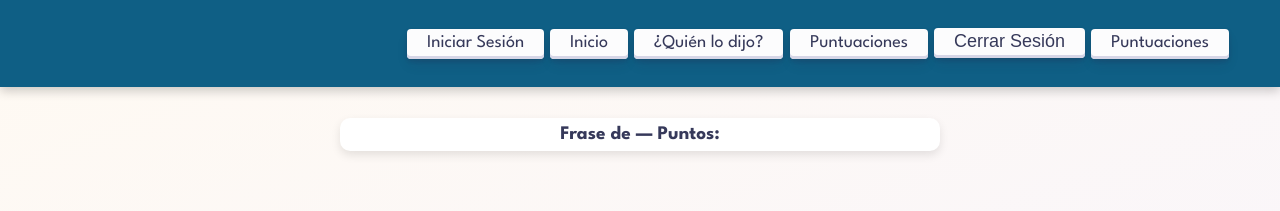
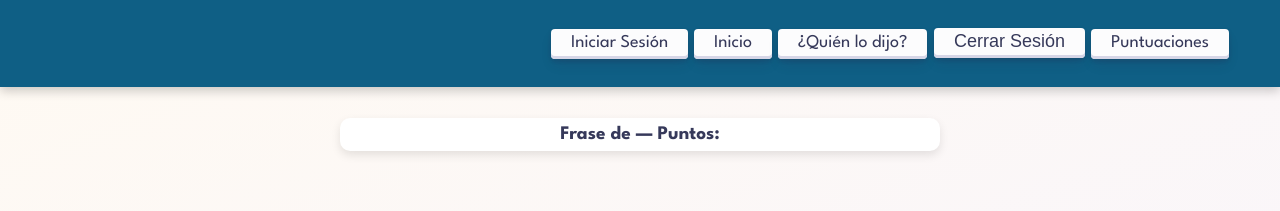
Before and after one commit to PioIX/2025-TPIN-1-G17, a plain HTML site: page front/quienlodijo.html in a window 1280 px wide. Shown: the top 211 px of the page. Drawn offline with Linux system fonts and the light colour scheme.

Commit message:
retoques

```diff
--- a/back/index.js
+++ b/back/index.js
@@ -32,7 +32,8 @@ app.get('/', function (req, res) {
 
 //Pongo el servidor a escuchar
 app.listen(port, function () {
-    console.log(`Server running in http://localhost:${port}`);
+    console.log(`Server running in http://localhost:${port}
+        `);
 });
 
 //LOGIN
--- a/front/quienlodijo.html
+++ b/front/quienlodijo.html
@@ -18,7 +18,6 @@
                 <a href="iniciarSesion.html" class="boton">Iniciar Sesión</a>
                 <a href="index.html" class="boton">Inicio</a>
                 <a href="quienlodijo.html" class="boton">¿Quién lo dijo?</a>
-                <a href="seccion3.html" class="boton">Puntuaciones</a>
                 <button onclick="cerrarSesion()" class="boton">Cerrar Sesión</button>
                 <a href="fin.html" class="boton">Puntuaciones</a>
             </nav>
```
